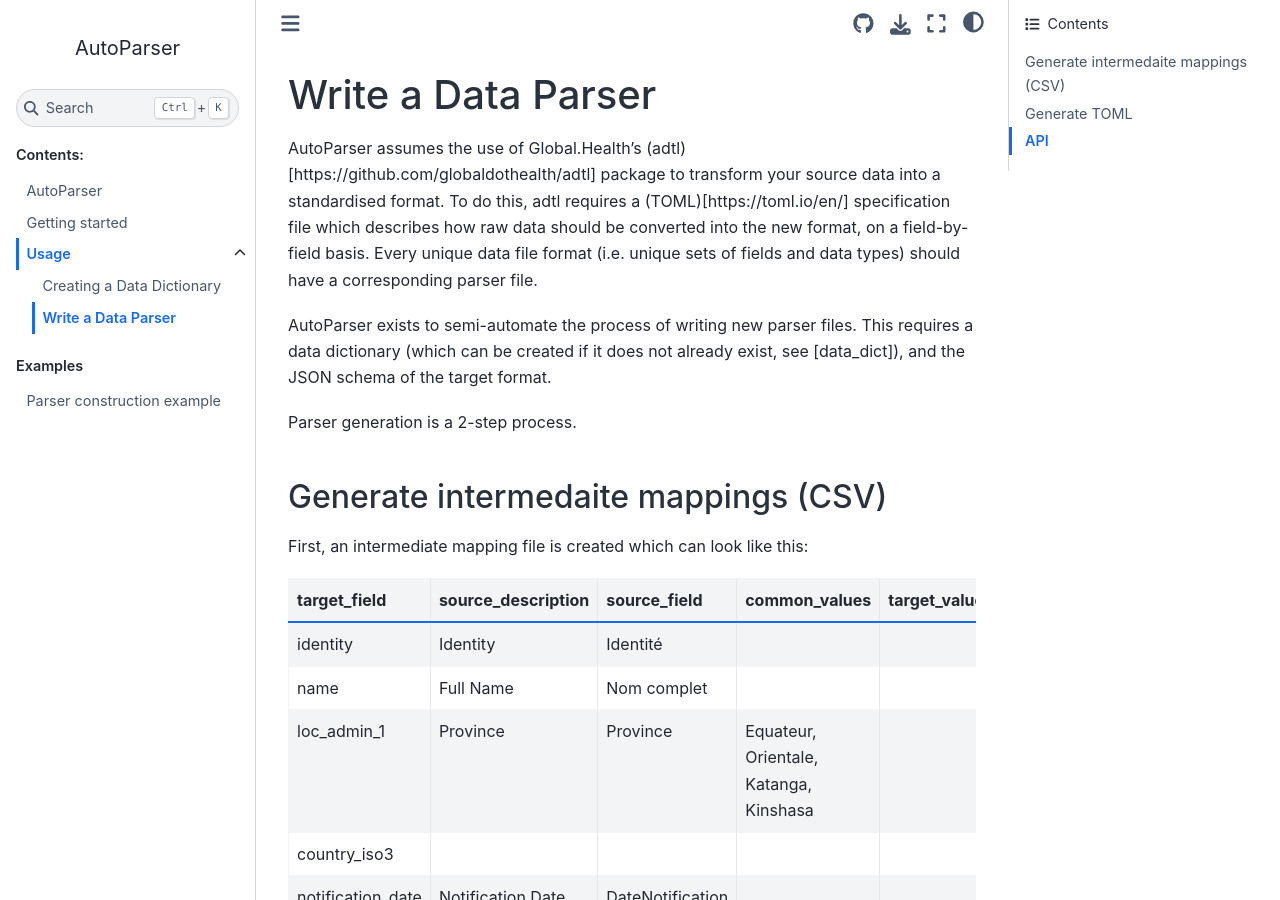
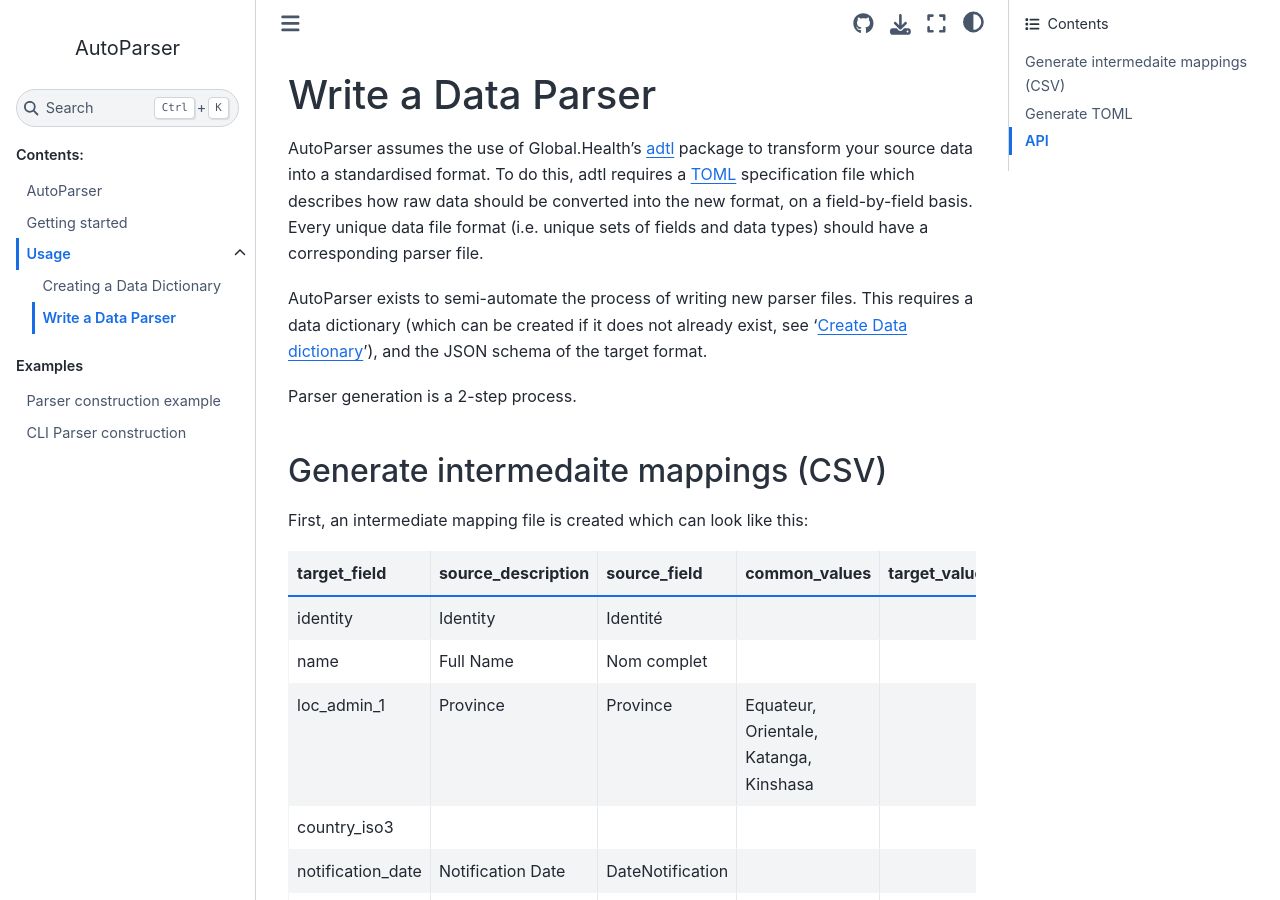
Before and after one commit to globaldothealth/autoparser, a Sphinx documentation site: the page built from docs/usage/parser_generation.md, in a window 1280 px wide and 900 px high. Built offline with Sphinx 7.4.7 and the Sphinx Book theme 1.1.4, drawn with Linux system fonts in a browser that asks for light colours.

```diff
--- a/docs/usage/parser_generation.md
+++ b/docs/usage/parser_generation.md
@@ -1,13 +1,13 @@
 # Write a Data Parser
 
-AutoParser assumes the use of Global.Health's (adtl)[https://github.com/globaldothealth/adtl]
+AutoParser assumes the use of Global.Health's [adtl](https://github.com/globaldothealth/adtl)
 package to transform your source data into a standardised format. To do this, adtl requires a
-(TOML)[https://toml.io/en/] specification file which describes how raw data should be
+[TOML](https://toml.io/en/) specification file which describes how raw data should be
 converted into the new format, on a field-by-field basis. Every unique data file format
 (i.e. unique sets of fields and data types) should have a corresponding parser file.
 
 AutoParser exists to semi-automate the process of writing new parser files. This requires
-a data dictionary (which can be created if it does not already exist, see [data_dict]),
+a data dictionary (which can be created if it does not already exist, see '[Create Data dictionary](data_dict)'),
 and the JSON schema of the target format.
 
 Parser generation is a 2-step process.
```
Also changed, not shown: docs/examples/cli_example.md (added, +44 -0 lines), docs/index.md (+2 -1 lines), docs/usage/data_dict.md (+2 -2 lines), 1 other file.
